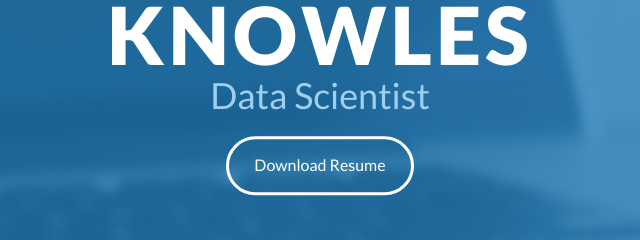
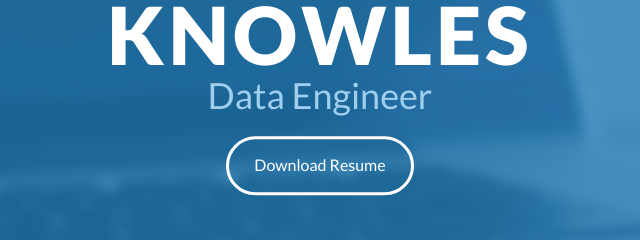
Before and after one commit to davisknowles/myportfolio, a plain HTML site: page index.html in a window 1280 px wide. Shown: the part 339-579 px from the top of the page, 320-960 px from the left. Drawn offline with nearby package versions, Linux system fonts and the light colour scheme.

Commit message:
title edit

```diff
--- a/index.html
+++ b/index.html
@@ -49,7 +49,7 @@
     <div id="lead">
         <div id="lead-content">
             <h1>Davis Knowles</h1>
-            <h2>Data Scientist</h2>
+            <h2>Data Engineer</h2>
             <a href="dk_resume.pdf" class="btn-rounded-white">Download Resume</a>
         </div>
         <!-- End #lead-content -->
```
